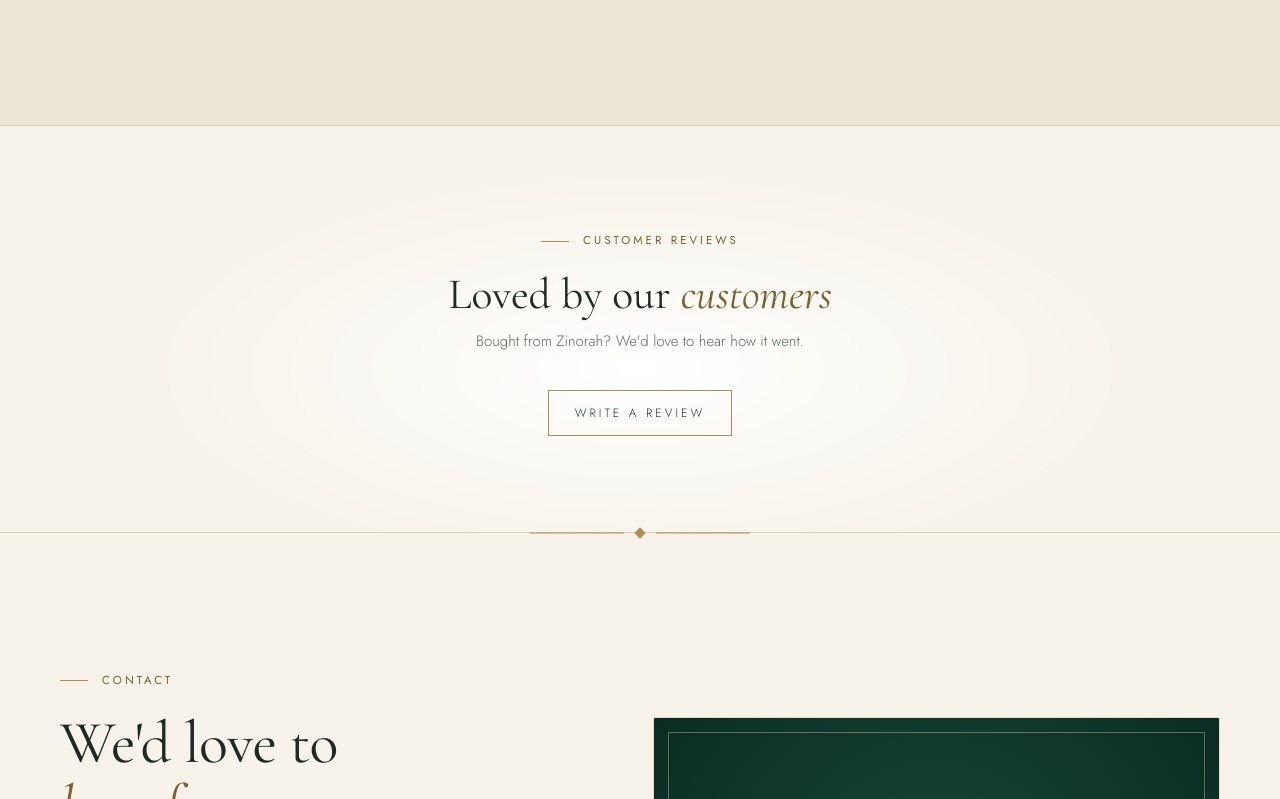
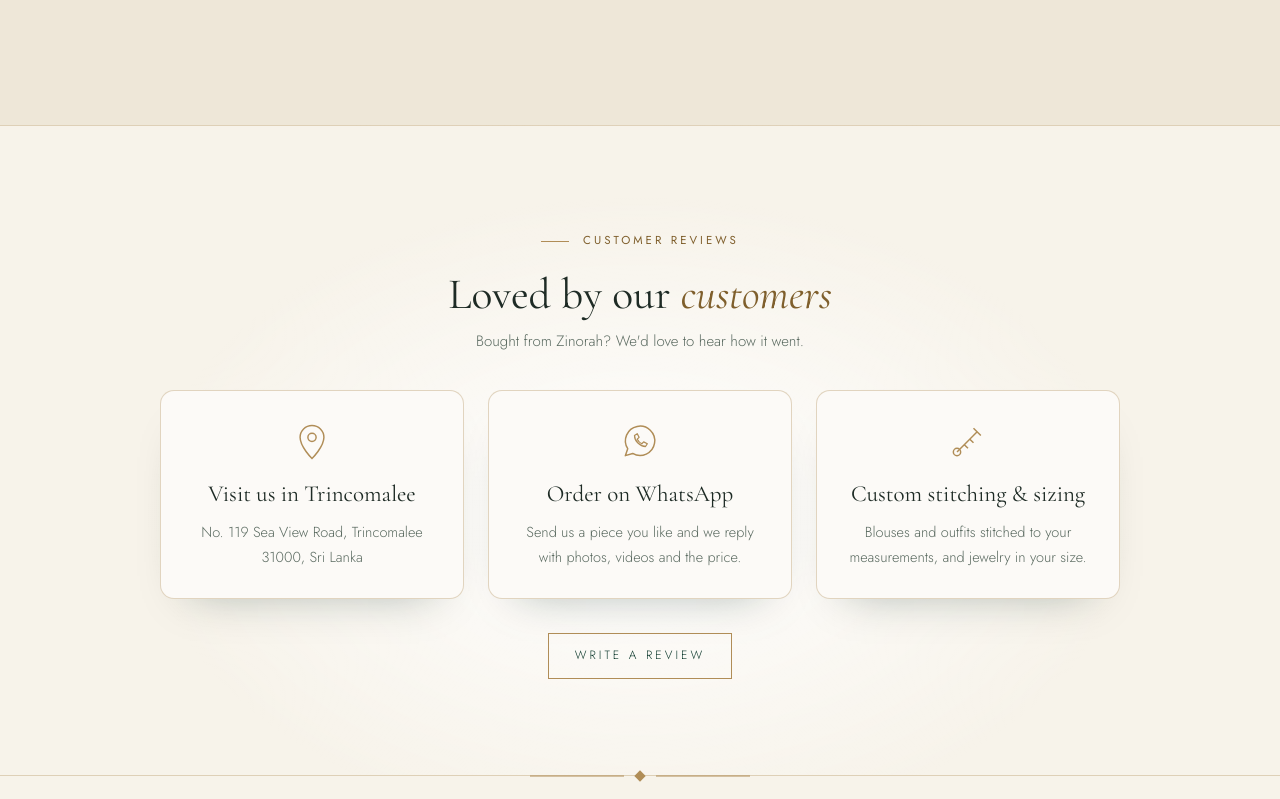
Before and after one commit to Kasmithan15/zinorah-jewelry, a plain HTML site: page index.html in a window 1280 px wide. Shown: the part 3745-4544 px from the top of the page. Drawn offline with nearby package versions, Linux system fonts and the light colour scheme.

Commit message:
Reviews band: three true shop highlights (address, WhatsApp ordering, custom stitching & sizing) shown until the first real review
Co-Authored-By: Claude Opus 5.5 <noreply@anthropic.com>

```diff
--- a/css/style.css
+++ b/css/style.css
@@ -1837,3 +1837,14 @@ html { overflow-x: clip; }
 #revDialog .revdlg__meta { color: var(--muted); }
 #revDialog .revdlg__close { background: color-mix(in srgb, var(--cream) 92%, transparent); color: var(--ink); border: 1px solid rgba(176, 141, 87, .45); }
 #revDialog :focus-visible { outline: 2px solid var(--jewel-deep); outline-offset: 2px; }
+
+/* Shop highlights in the reviews band (only until the first real review) */
+.reviews__highlights { display: grid; grid-template-columns: repeat(3, 1fr); gap: clamp(14px, 2vw, 24px); max-width: 1040px; }
+.reviews__highlights[hidden] { display: none; }
+.rh { padding: 28px 24px; text-align: center; background: color-mix(in srgb, #fff 60%, var(--cream)); border: 1px solid rgba(176, 141, 87, .35); border-radius: 14px; box-shadow: 0 22px 44px -30px rgba(8, 38, 29, .35); transition: transform .4s var(--ease), border-color .3s; }
+.rh:hover { transform: translateY(-4px); border-color: var(--gold); }
+.rh__icon { display: block; width: 44px; height: 44px; color: var(--gold); margin: 0 auto 12px; }
+#reviews .rh h3 { margin: 0 0 6px; font-family: var(--serif); font-weight: 400; font-size: 23px; color: var(--ink); }
+#reviews .rh p { margin: 0; font-size: 14.5px; color: var(--muted); }
+@media (max-width: 760px) { .reviews__highlights { grid-template-columns: 1fr; } }
+@media (prefers-reduced-motion: reduce) { .rh { transition: none; } .rh:hover { transform: none; } }
--- a/index.html
+++ b/index.html
@@ -48,7 +48,7 @@
   <noscript><link rel="stylesheet" href="https://fonts.googleapis.com/css2?family=Cormorant+Garamond:ital,wght@0,400;0,500;0,600;1,400;1,500&family=Jost:wght@300;400;500&display=swap" /></noscript>
   <!-- first hero photo loads first (the clothing one starts straight after) -->
   <link rel="preload" as="image" href="images/jewelry/hero.avif" type="image/avif" fetchpriority="high" />
-  <link rel="stylesheet" href="css/style.css?v=72" />
+  <link rel="stylesheet" href="css/style.css?v=74" />
   <link rel="stylesheet" href="css/clothing.css?v=62" />
   <link rel="stylesheet" href="css/more.css?v=4" />
   <script>
@@ -952,6 +952,24 @@
       <div class="reviews__marquee" hidden>
         <div class="reviews__track"></div>
       </div>
+      <!-- shown only until the first real review: true facts about the shop -->
+      <div class="container reviews__highlights" hidden>
+        <div class="rh">
+          <svg class="rh__icon" aria-hidden="true" viewBox="0 0 48 48"><path d="M24 43s-13-12.6-13-23a13 13 0 0 1 26 0c0 10.4-13 23-13 23z" fill="none" stroke="currentColor" stroke-width="1.6"/><circle cx="24" cy="20" r="4.5" fill="none" stroke="currentColor" stroke-width="1.6"/></svg>
+          <h3>Visit us in Trincomalee</h3>
+          <p data-shop="address">No. 119 Sea View Road, Trincomalee 31000, Sri Lanka</p>
+        </div>
+        <div class="rh">
+          <svg class="rh__icon" aria-hidden="true" viewBox="0 0 48 48"><path d="M8 40l2.6-7.6A16 16 0 1 1 16 37.6z" fill="none" stroke="currentColor" stroke-width="1.6" stroke-linejoin="round"/><path d="M18 18c0 6 6 12 12 12l2-3-4-2-2 2c-2-1-4-3-5-5l2-2-2-4z" fill="none" stroke="currentColor" stroke-width="1.4" stroke-linejoin="round"/></svg>
+          <h3>Order on WhatsApp</h3>
+          <p>Send us a piece you like and we reply with photos, videos and the price.</p>
+        </div>
+        <div class="rh">
+          <svg class="rh__icon" aria-hidden="true" viewBox="0 0 48 48"><path d="M12 36 34 14" stroke="currentColor" stroke-width="1.6"/><circle cx="12" cy="36" r="4" fill="none" stroke="currentColor" stroke-width="1.6"/><path d="M30 10l8 8M26 22l4 4M20 28l4 4" stroke="currentColor" stroke-width="1.6"/></svg>
+          <h3>Custom stitching &amp; sizing</h3>
+          <p>Blouses and outfits stitched to your measurements, and jewelry in your size.</p>
+        </div>
+      </div>
       <p class="reviews__write"><button type="button" class="reviews__btn js-review-write">Write a review</button></p>
     </section>
 
@@ -1119,7 +1137,7 @@
   <script src="js/jewelry-data.js?v=35" defer></script>
   <script src="js/catalog.js?v=1" defer></script>
   <script src="js/reviews-data.js?v=4" defer></script>
-  <script src="js/main.js?v=49" defer></script>
+  <script src="js/main.js?v=50" defer></script>
   <script src="js/showcase.js?v=51" defer></script>
   <script src="js/split3d.js?v=5" defer></script>
   <script src="js/more.js?v=3" defer></script>
--- a/js/main.js
+++ b/js/main.js
@@ -702,6 +702,8 @@ renderBag();
     sec.querySelector(".js-reviews-lead").textContent = real.length ? "Kind words from people who shopped with us." : "Bought from Zinorah? We'd love to hear how it went.";
     const marquee = sec.querySelector(".reviews__marquee");
     marquee.hidden = !list.length;
+    const facts = sec.querySelector(".reviews__highlights"); // true shop facts, only until the first review
+    if (facts) facts.hidden = !!list.length;
     if (!list.length) return track.replaceChildren();
     // one "half" is wide enough to fill the screen; two identical halves loop without a jump
     const reps = Math.max(1, Math.ceil(window.innerWidth / (list.length * 340)));
```
